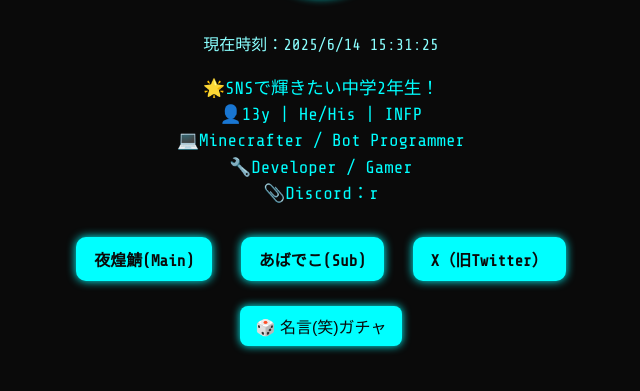
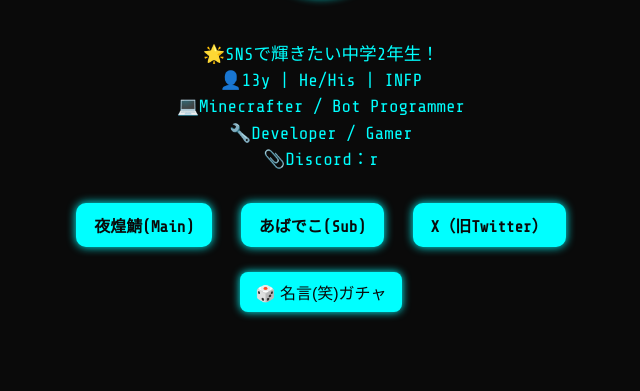
Before and after one commit to rarumoke-official/rarumoke-official.github.io, a plain HTML site: page index.html in a window 1280 px wide. Shown: the part 321-712 px from the top of the page, without its empty margins (319-959 px from the left). Drawn offline with nearby package versions, Linux system fonts and the light colour scheme.

Commit message:
Update index.html

```diff
--- a/index.html
+++ b/index.html
@@ -31,12 +31,6 @@
       box-shadow: 0 0 10px #00ffff;
       margin: 20px 0;
       object-fit: cover;
-    }
-
-    #time {
-      margin: 10px 0 20px;
-      font-size: 1rem;
-      color: #8affff;
     }
 
     #intro {
@@ -113,7 +107,6 @@
 
   <h1>らるもけ</h1>
   <img id="icon" src="https://rarumoke-official.github.io/IMG_4389.png" alt="アイコン" />
-  <div id="time">時刻読み込み中...</div>
 
   <p id="intro"></p>
 
@@ -129,15 +122,6 @@
   </div>
 
   <script>
-    // 現在時刻の表示
-    function updateTime() {
-      const now = new Date();
-      const formatted = now.toLocaleString('ja-JP', { timeZone: 'Asia/Tokyo' });
-      document.getElementById("time").textContent = `現在時刻：${formatted}`;
-    }
-    setInterval(updateTime, 1000);
-    updateTime();
-
     // タイプ風自己紹介
     const introText = `🌟SNSで輝きたい中学2年生！
 👤13y | He/His | INFP
```
